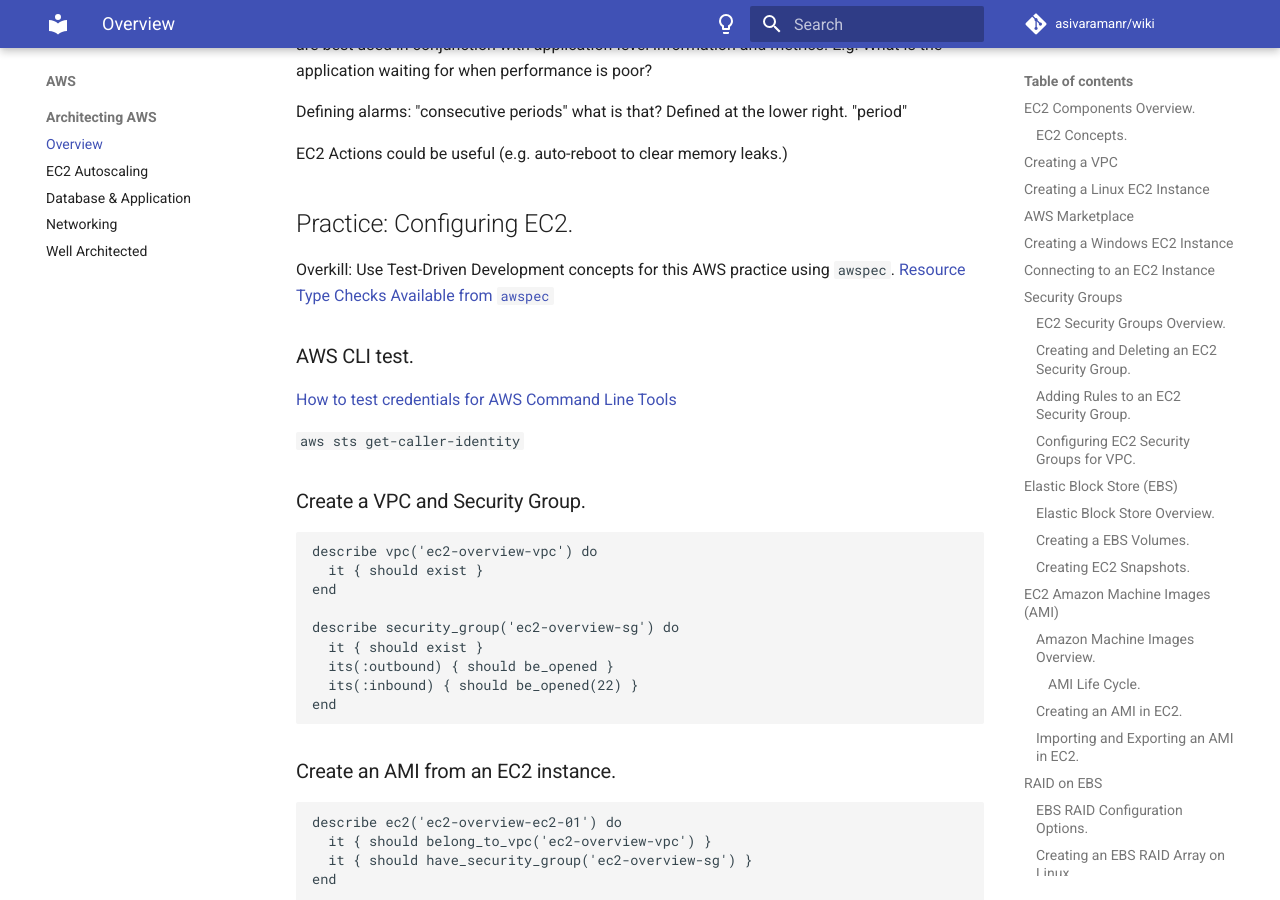
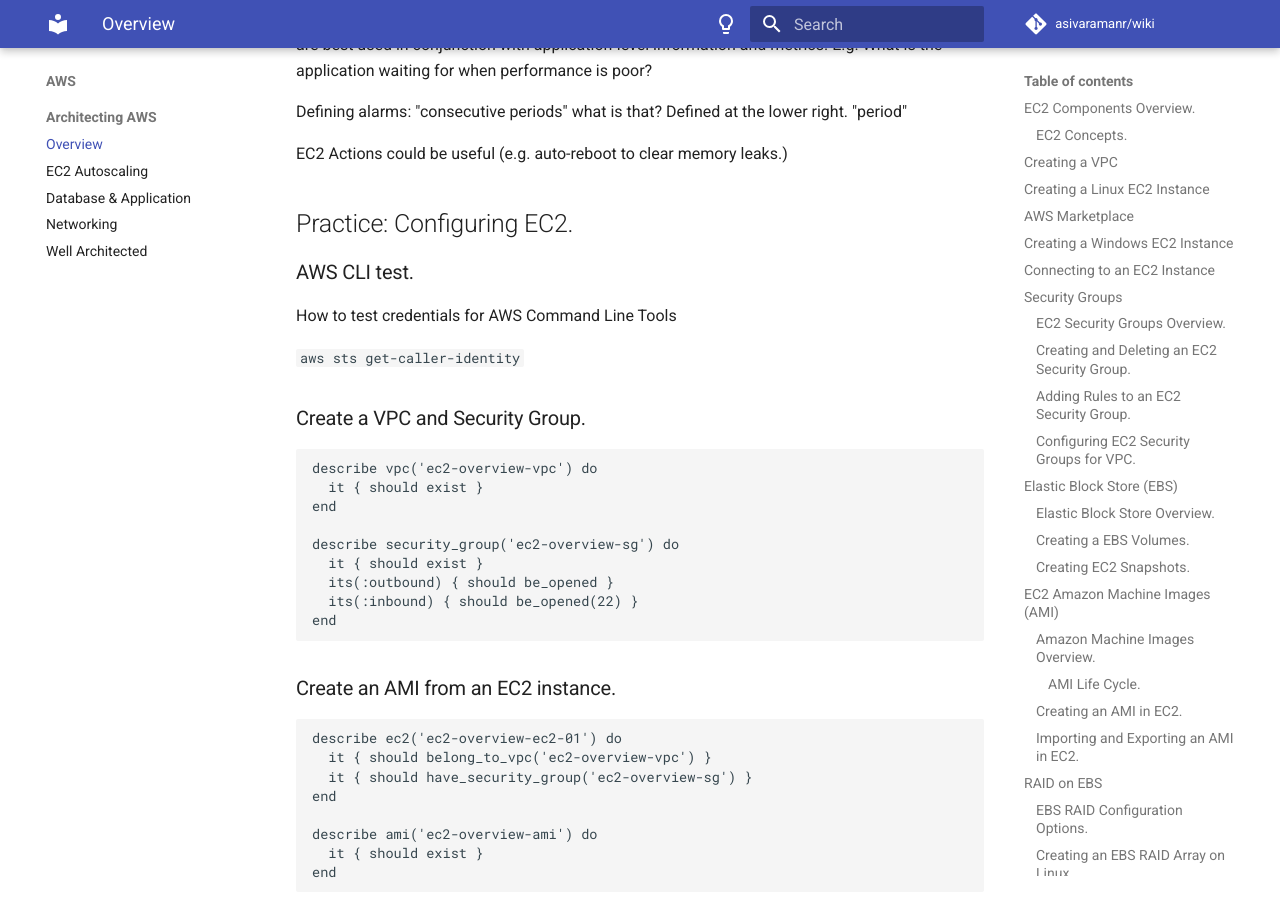
Before and after one commit to asivaramanr/wiki, an MkDocs documentation site: the page built from docs/AWS/0200_EC2_Overview.md, in a window 1280 px wide and 900 px high, scrolled down 11820 px. Built offline with MkDocs 1.6.1 and Material for MkDocs 9.7.7, drawn with Linux system fonts in a browser that asks for light colours; comment, search, counter and statistics services are not loaded.

Commit message:
removed old links

```diff
--- a/docs/AWS/0200_EC2_Overview.md
+++ b/docs/AWS/0200_EC2_Overview.md
@@ -425,11 +425,9 @@
 
 ## Practice: Configuring EC2.
 
-Overkill: Use Test-Driven Development concepts for this AWS practice using `awspec`. [Resource Type Checks Available from `awspec`](https://github.com/sbonds/awspec/blob/master/doc/resource_types.md)
-
 ### AWS CLI test.
 
-[How to test credentials for AWS Command Line Tools](https://stackoverflow.com/questions/31836816/how-to-test-credentials-for-aws-command-line-tools)
+How to test credentials for AWS Command Line Tools
 
 `aws sts get-caller-identity`
 
```
